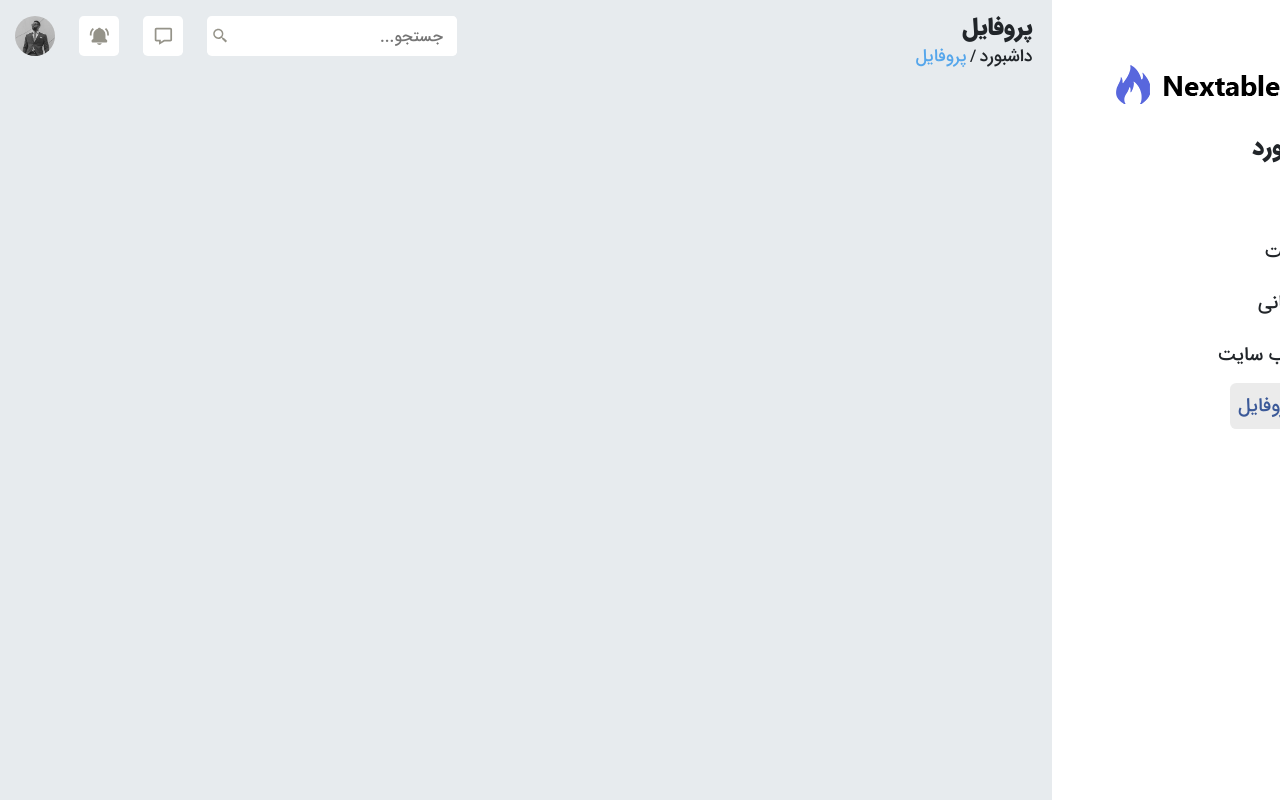
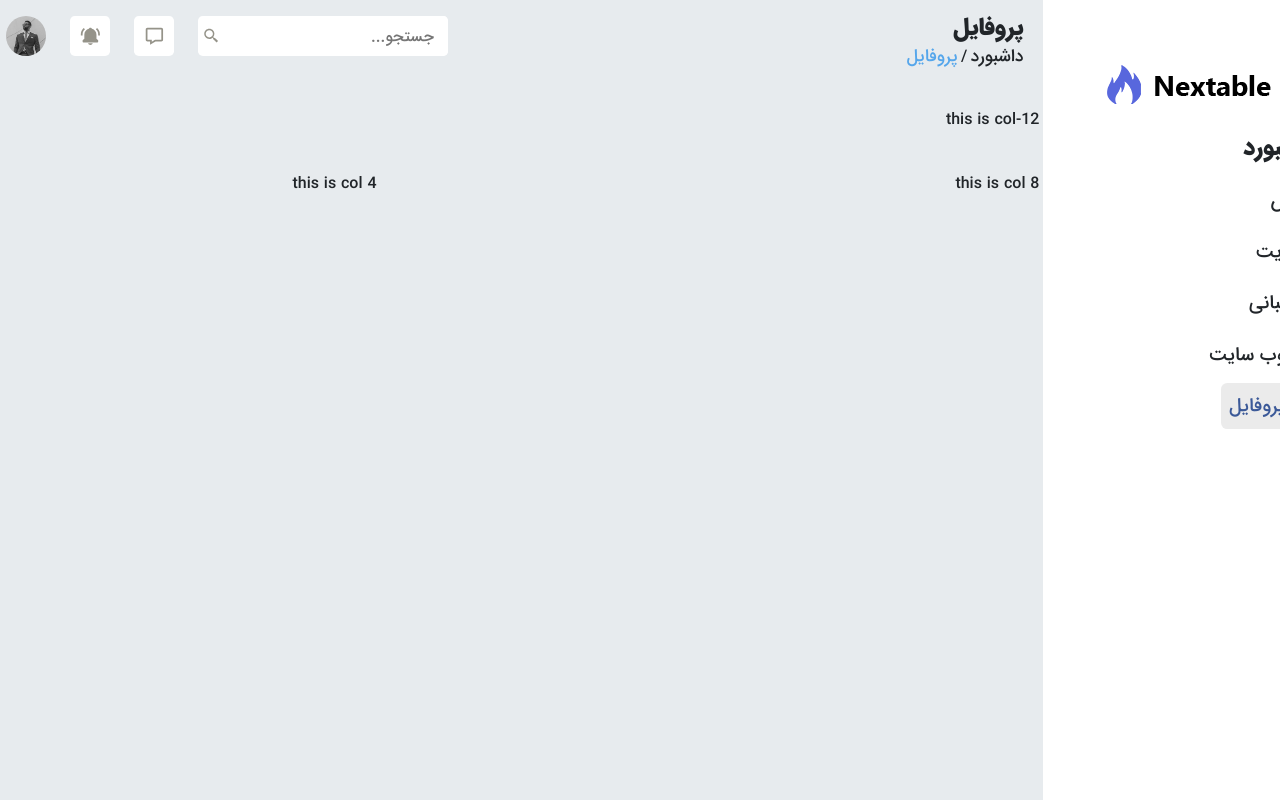
Before and after one commit to mohammadmehdidalvandii/nextable-cms, a React (Vite) app: page /Profile in a window 1280 px wide. Built offline with nearby package versions, Linux system fonts and the light colour scheme.

Commit message:
create grid page profile

```diff
--- a/src/page/Profile/Profile.jsx
+++ b/src/page/Profile/Profile.jsx
@@ -2,7 +2,22 @@
 
 function Profile() {
   return (
-    <div>Profile</div>
+    <section className="profile">
+        <div className="row ">
+            <div className="col-12">
+                    this is col-12
+            </div>
+        </div>
+        <div className="row mt-5">
+            <div className="col-lg-8 col-md-12">
+                this is col 8
+            </div>
+            <div className="col-lg-4 col-md-12">
+                this is col 4
+            </div>
+        </div>
+
+    </section>
   )
 }
 
--- a/src/style/custom.css
+++ b/src/style/custom.css
@@ -62,3 +62,8 @@ body{
     display: block;
     padding: 7rem 0;
 }
+
+.profile{
+    display: block;
+    padding: 7rem 0;
+}
```
